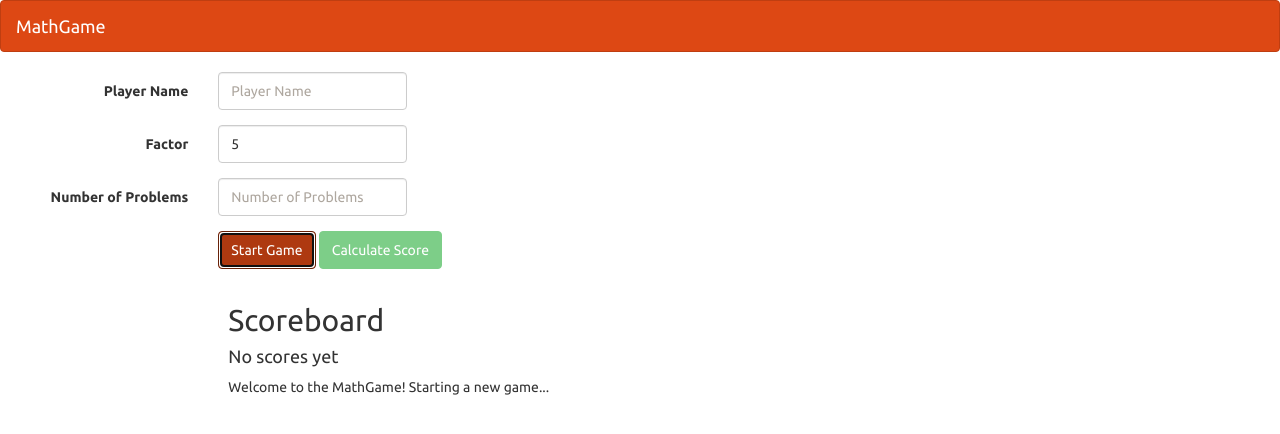
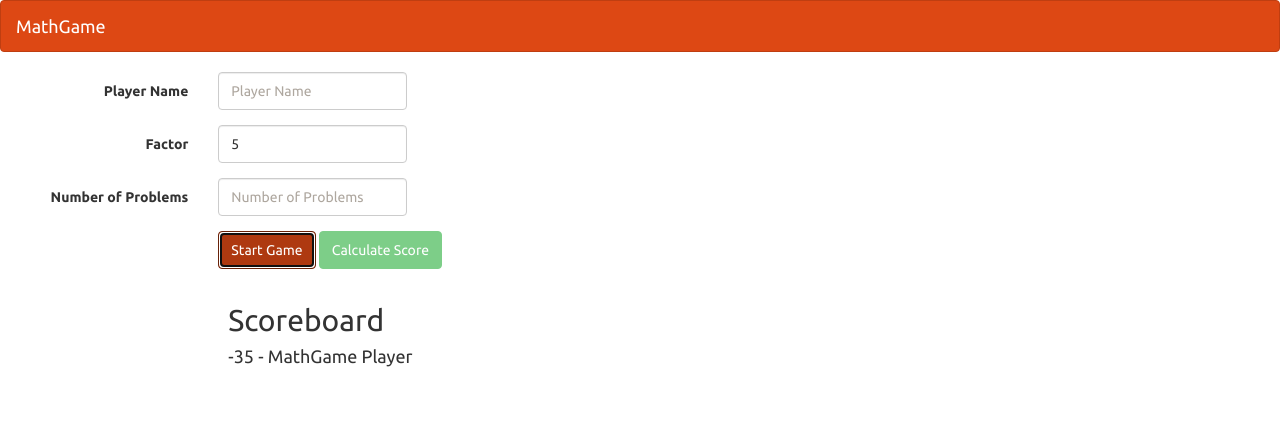
Before and after one commit to benjaminpeto/typescript-practice, a website built with webpack: page public/index.html in a window 1280 px wide. Both pictures are taken after a click on the button "Start Game". Built offline with nearby package versions, Linux system fonts and the light colour scheme.

Commit message:
played with typescript function, arrow function and default values assigned to functions

```diff
--- a/app/app.ts
+++ b/app/app.ts
@@ -1,15 +1,52 @@
 function startGame() {
   // STARTING GAME
 
-  let playerName: string = 'Capitan';
+  let playerName: string | undefined = getInputValue('playername');
   logPlayer(playerName);
 
-  let messagesElement = document.getElementById('messages');
-  messagesElement!.innerText = 'Welcome to the MathGame! Starting a new game...';
+  postScore(32, playerName);
+  postScore(-35, playerName);
+
+  /* let messagesElement = document.getElementById('messages');
+  messagesElement!.innerText = 'Welcome to the MathGame! Starting a new game...'; */
 }
 
-function logPlayer(name: string): void {
+function logPlayer(name: string = "MathGame Player"): void { //assign a default value for name
   console.log(`New game initiated for player: ${name}`);
 }
 
+function getInputValue(elementID: string): string | undefined {
+  const inputElement: HTMLInputElement = <HTMLInputElement>document.getElementById(elementID);
+
+  if(inputElement.value === '') {
+    return undefined;
+  }
+  else {
+    return inputElement.value;
+  }
+}
+
+function postScore(score: number, playerName: string = 'MathGame Player'): void {
+
+  let logger: (value: string) => void;
+
+  if(score < 0) {
+    logger = logError;
+  }
+  else {
+    logger = logMessage;
+  }
+
+  const scoreElement: HTMLElement | null = document.getElementById('postedScores');
+  scoreElement!.innerText = `${score} - ${playerName}`;
+
+  logger(`Score: ${score}`);
+}
+
 document.getElementById('startGame')!.addEventListener('click', startGame);
+
+const logMessage = (message: string) => console.log(message);
+
+function logError(err: string): void {
+  console.error(err);
+}
--- a/public/index.html
+++ b/public/index.html
@@ -49,7 +49,7 @@
 
     <div class="col-sm-offset-2 col-sm-10" id="scores">
         <h2>Scoreboard</h2>
-        <h4>No scores yet</h4>
+        <h4 id="postedScores">No scores yet</h4>
     </div>
 
     <div class="col-sm-offset-2 col-sm-10" id="messages"></div>
```
